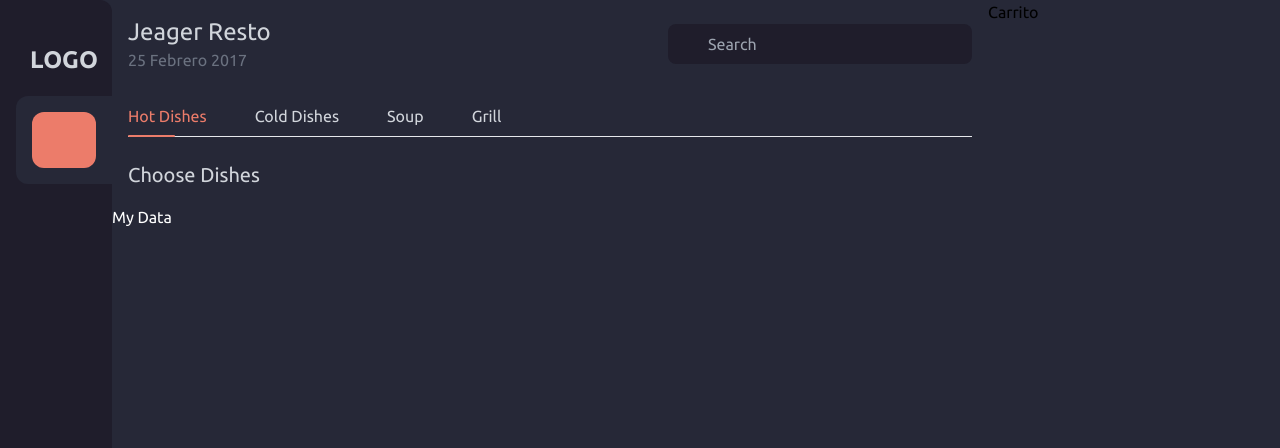
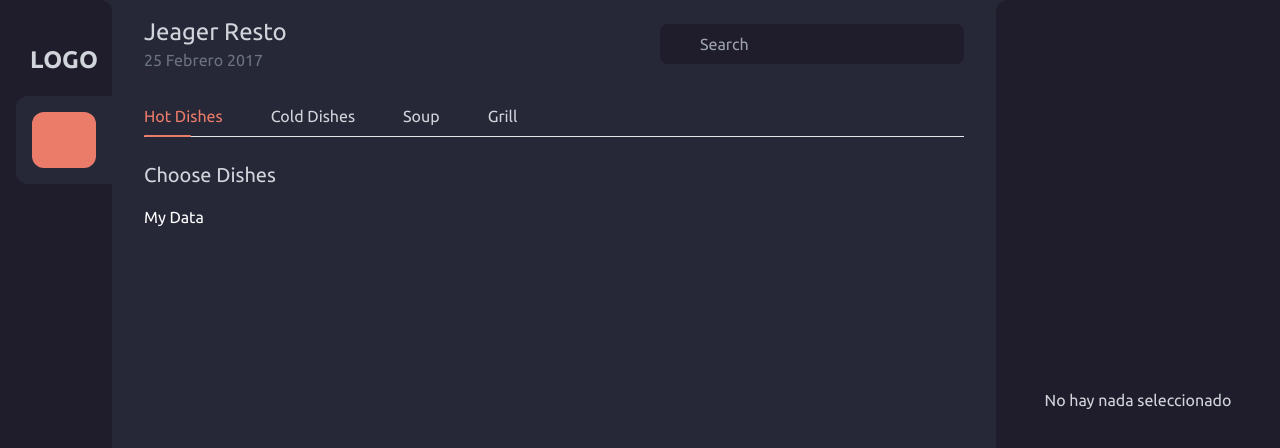
Before and after one commit to MiguelGuevara25/toyStore, a React (Vite) app: page / in a window 1280 px wide. Shown: the top 448 px of the page. Built offline with nearby package versions, Linux system fonts and the light colour scheme; some icons are missing.

Commit message:
feat: :sparkles: main add Adding shopping cart view

```diff
--- a/src/components/Main.jsx
+++ b/src/components/Main.jsx
@@ -1,23 +1,13 @@
 import SearchFood from "./SearchFood";
+import ShoppingCart from "./ShoppingCart";
 
 const Main = () => {
-  // useEffect(() => {
-  //   async function obtenerToys() {
-  //     const url = "http://localhost:3000/toys";
-  //     const response = await fetch(url);
-  //     const data = await response.json();
-  //     setNose(data);
-  //   }
-
-  //   obtenerToys();
-  // }, []);
-
   return (
     <div>
-      <main className="lg:pl-28 grid grid-cols-1 lg:grid-cols-8">
+      <main className="lg:pl-28 grid grid-cols-1 ml-8 lg:grid-cols-8">
         <div className="lg:col-span-6">
           {/* Header */}
-          <header className="p-4">
+          <header className="py-4 pr-8">
             {/* Title and Search */}
             <SearchFood />
 
@@ -50,7 +40,8 @@
             <h1>My Data</h1>
           </div>
         </div>
-        <div className="lg:col-span-2 fixed lg:static right-0">Carrito</div>
+
+        <ShoppingCart />
       </main>
     </div>
   );
--- a/src/components/ModalLogin.jsx
+++ b/src/components/ModalLogin.jsx
@@ -35,14 +35,12 @@
     if (verifUser === user && verifPassword === contra) {
       setSuccessfulLogin(true);
       setModalLogin(false);
-    } else {
-      console.log("Está todo mal compare");
     }
   };
 
   return (
     <div className="fixed inset-0 flex items-center justify-center bg-black bg-opacity-80">
-      <div className="relative z-10 w-1/3 rounded-xl bg-[#1f1d2B] flex py-10 items-center justify-center">
+      <div className="relative z-50 w-1/3 rounded-xl bg-[#1f1d2B] flex py-10 items-center justify-center">
         <RiCloseFill
           onClick={closeModalLogin}
           className="cursor-pointer right-3 top-3 text-gray-300 text-2xl absolute"
--- /dev/null
+++ b/src/components/ShoppingCart.jsx
@@ -0,0 +1,9 @@
+const ShoppingCart = () => {
+  return (
+    <div className="lg:col-span-2 fixed lg:static right-0 bg-[#1f1d2B] text-gray-300 rounded-tl-xl rounded-bl-xl h-screen flex justify-center items-center">
+      <p>No hay nada seleccionado</p>
+    </div>
+  );
+};
+
+export default ShoppingCart;
--- a/src/components/Sidebar.jsx
+++ b/src/components/Sidebar.jsx
@@ -17,7 +17,7 @@
 
   return (
     <div
-      className={`bg-[#1f1d2B] fixed lg:left-0 top-0 w-28 h-full flex flex-col justify-between py-6 rounded-tr-xl rounded-br-xl ${
+      className={`bg-[#1f1d2B] fixed lg:left-0 top-0 w-28 h-full flex flex-col justify-between py-6 rounded-tr-xl rounded-br-xl z-20 ${
         showMenu ? "left-0" : "-left-full"
       }`}
     >
@@ -43,25 +43,7 @@
               href="#"
               className="flex justify-center p-4 rounded-xl text-[#ec7c6a] group-hover:bg-[#ec7c6a] group-hover:text-white transition-colors"
             >
-              <RiPercentLine className="text-2xl" />
-            </a>
-          </li>
-
-          <li className="hover:bg-[#262837] p-4 rounded-tl-xl rounded-bl-xl group transition-colors">
-            <a
-              href="#"
-              className="flex justify-center p-4 rounded-xl text-[#ec7c6a] group-hover:bg-[#ec7c6a] group-hover:text-white transition-colors"
-            >
               <RiPieChartLine className="text-2xl" />
-            </a>
-          </li>
-
-          <li className="hover:bg-[#262837] p-4 rounded-tl-xl rounded-bl-xl group transition-colors">
-            <a
-              href="#"
-              className="flex justify-center p-4 rounded-xl text-[#ec7c6a] group-hover:bg-[#ec7c6a] group-hover:text-white transition-colors"
-            >
-              <RiMailLine className="text-2xl" />
             </a>
           </li>
 
@@ -79,11 +61,7 @@
               href="#"
               className="flex justify-center p-4 rounded-xl text-[#ec7c6a] group-hover:bg-[#ec7c6a] group-hover:text-white transition-colors"
             >
-              {successfulLogin ? (
-                <RiDatabaseLine className="text-2xl" />
-              ) : (
-                <RiSettings4Line className="text-2xl" />
-              )}
+              {successfulLogin && <RiDatabaseLine className="text-2xl" />}
             </a>
           </li>
         </ul>
```
